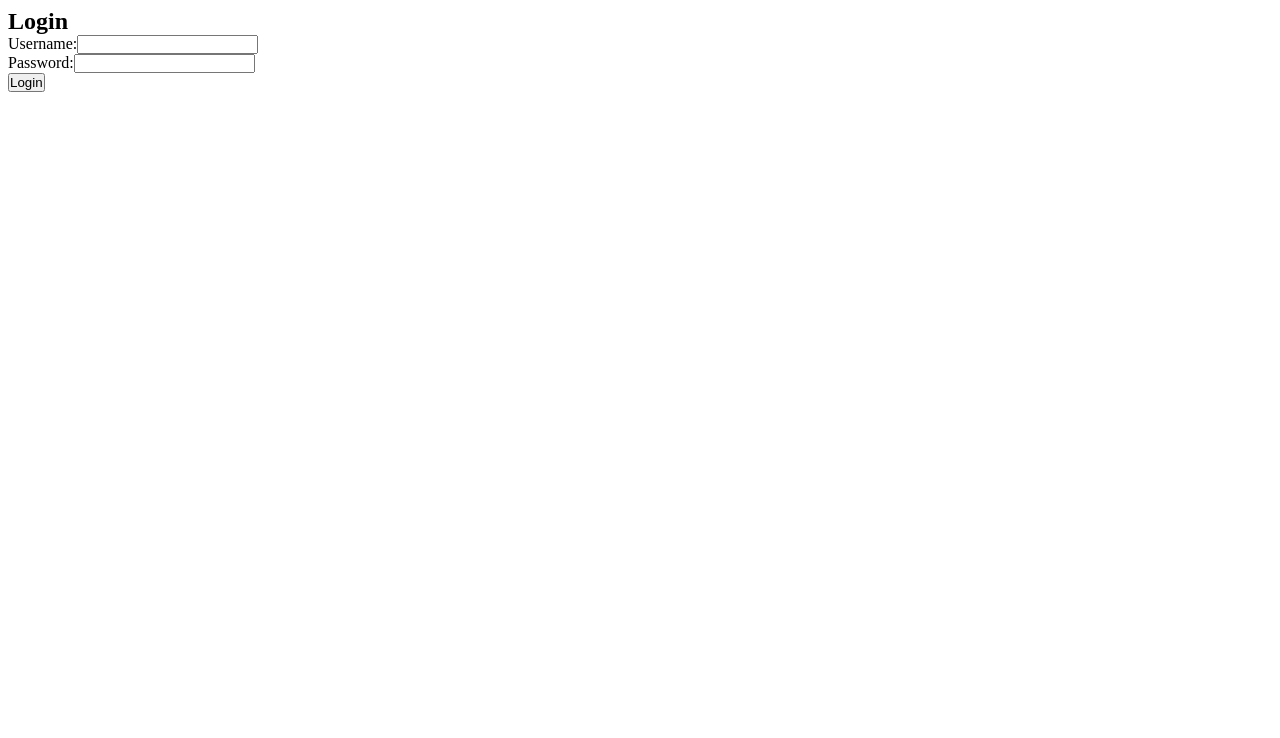
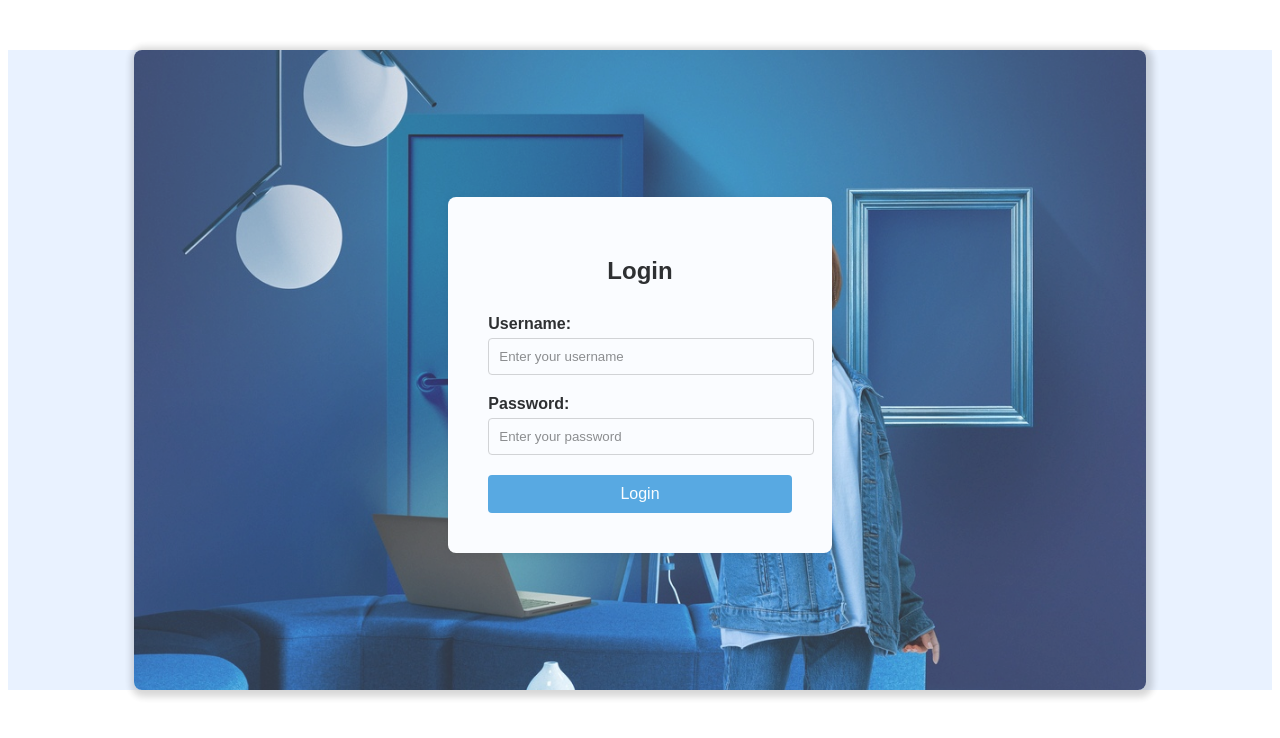
Before and after one commit to IbrahimEllouze/DarSOUSOU, an Angular app in the folder dariFront/: page /login in a window 1280 px wide. Shown: the top 738 px of the page. Built offline with nearby package versions, Linux system fonts and the light colour scheme.

Commit message:
registe and login UI

```diff
--- a/dariFront/src/app/components/login/login.component.css
+++ b/dariFront/src/app/components/login/login.component.css
@@ -1,80 +1,96 @@
-/* Base reset for smooth and modern UI */
-* {
+body {
+  font-family: Arial, sans-serif;
+  background-color:rgb(233, 242, 255);
   margin: 0;
   padding: 0;
-    box-sizing: border-box;
 }
 
-  /* Container for the login form */
-  .auth-container {
-    max-width: 400px;
-    margin: 50px auto;
-    padding: 20px;
+.login-container {
+  margin-top: 50px;
+  display: flex;
+  justify-content: center;
+  align-items: center;
+  height: 100vh;
+}
+
+.login-wrapper {
+  margin-top: -150px;
   background-color: #fff;
   border-radius: 8px;
-    box-shadow: 0 4px 8px rgba(0, 0, 0, 0.1);
-    overflow: hidden;
+  box-shadow: 0 2px 8px rgba(0, 0, 0, 0.1);
+  padding: 40px;
+  width: 30%;
 }
 
-  .auth-title {
-    font-size: 24px;
-    font-weight: 600;
-    margin-bottom: 20px;
+.login-form h2 {
   text-align: center;
-    color: #333;
+  margin-bottom: 30px;
 }
 
-  /* Form styling */
-  .auth-form {
-    display: flex;
-    flex-direction: column;
+.form-group {
+  margin-bottom: 20px;
 }
 
-  .auth-form-group {
-    margin-bottom: 15px;
+.form-group label {
+  display: block;
+  font-weight: bold;
+  margin-bottom: 5px;
 }
 
-  .auth-form-group label {
-    display: block;
-    font-weight: 500;
-    margin-bottom: 8px;
-    color: #555;
+.form-group input {
+  width: 100%;
+  padding: 10px;
+  border: 1px solid #ccc;
+  border-radius: 4px;
 }
 
-  .auth-input {
+.btn {
+  display: block;
   width: 100%;
   padding: 10px;
-    border: 1px solid #ddd;
+  font-size: 16px;
   border-radius: 4px;
-    font-size: 16px;
-    transition: border-color 0.3s ease-in-out;
+  cursor: pointer;
 }
 
-  .auth-input:focus {
-    border-color: #007bff;
-    outline: none;
+.btn-primary {
+  background-color: #3498DB;
+  color: #fff;
+  border: none;
 }
 
-  /* Button styling */
-  .auth-btn {
-    padding: 12px 20px;
+.btn-primary:hover {
   background-color: #007bff;
-    color: #fff;
-    border: none;
-    border-radius: 4px;
-    cursor: pointer;
-    font-size: 16px;
-    transition: background-color 0.3s ease-in-out;
 }
 
-  .auth-btn:hover {
-    background-color: #0056b3;
+.error {
+  color: #dc3545;
+  margin-top: 10px;
 }
 
-  /* Error message styling */
-  .auth-error {
-    color: red;
-    font-size: 14px;
-    text-align: center;
-    margin-top: 10px;
+.login-image {
+  width: 50%;
+  border-radius: 8px;
+  display: flex;
+  justify-content: center;
+  align-items: center;
 }
+/* assets/styles/style.css */
+.background-container {
+  width: 80%;
+  /*margin-top: 50px;*/
+  margin-left: 10%;
+  box-shadow: 2px 2px 7px 5px rgba(0, 0, 0, 0.2);
+  border-radius: 8px;
+  height: 80vh; /* Full viewport height */
+  background-image: url('/assets/smarthome-image.jpg'); /* Relative path to the image */
+  background-size: cover; /* Makes the image cover the container */
+  background-position: center center; /* Centers the image */
+  background-repeat: no-repeat; /* Prevents the image from repeating */
+  opacity: 0.8; /* Adds a bit of transparency */
+}
+
+.login-image img {
+  max-width: 100%;
+  height: 50%;
+}
--- a/dariFront/src/app/components/login/login.component.html
+++ b/dariFront/src/app/components/login/login.component.html
@@ -1,29 +1,31 @@
+<!DOCTYPE html>
+<html>
+<head>
+  <meta charset="UTF-8">
+  <title>Login - DaRi</title>
+  <link rel="stylesheet" href="login.component.css">
+</head>
+<body>
+  <div class="background-container">
     <div class="login-container">
+      <div class="login-wrapper">
+        <div class="login-form">
           <h2>Login</h2>
-    <form (ngSubmit)="login()">
-      <div>
+          <form>
+            <div class="form-group">
               <label for="username">Username:</label>
-        <input
-          id="username"
-          type="text"
-          [(ngModel)]="user.username"
-          name="username"
-          required
-        />
+              <input type="text" id="username" name="username" placeholder="Enter your username">
             </div>
-      <div>
+            <div class="form-group">
               <label for="password">Password:</label>
-        <input
-          id="password"
-          type="password"
-          [(ngModel)]="user.password"
-          name="password"
-          required
-        />
+              <input type="password" id="password" name="password" placeholder="Enter your password">
             </div>
-      <button type="submit">Login</button>
+            <button type="submit" class="btn btn-primary">Login</button>
           </form>
-    <div *ngIf="errorMessage" class="error">
           {{ errorMessage }}
         </div>
       </div>
+    </div>
+  </div>
+</body>
+</html>
--- a/dariFront/src/app/components/register/register.component.css
+++ b/dariFront/src/app/components/register/register.component.css
@@ -1,80 +1,82 @@
-/* Base reset for smooth and modern UI */
-* {
+body {
+  font-family: Arial, sans-serif;
+  background-color: rgb(233, 242, 255);
   margin: 0;
   padding: 0;
-    box-sizing: border-box;
 }
 
-  /* Container for the login form */
-  .auth-container {
-    max-width: 400px;
-    margin: 50px auto;
-    padding: 20px;
+.background-container {
+  width: 80%;
+  margin-left: 10%;
+  box-shadow: 2px 2px 7px 5px rgba(0, 0, 0, 0.2);
+  border-radius: 8px;
+  height: 80vh;
+  background-image: url('/assets/smarthome-image.jpg');
+  background-size: cover;
+  background-position: center center;
+  background-repeat: no-repeat;
+  opacity: 0.8;
+}
+
+.register-container {
+  margin-top: 50px;
+  display: flex;
+  justify-content: center;
+  align-items: center;
+  height: 100vh;
+}
+
+.register-wrapper {
+  margin-top: -150px;
   background-color: #fff;
   border-radius: 8px;
-    box-shadow: 0 4px 8px rgba(0, 0, 0, 0.1);
-    overflow: hidden;
+  box-shadow: 0 2px 8px rgba(0, 0, 0, 0.1);
+  padding: 40px;
+  width: 30%;
 }
 
-  .auth-title {
-    font-size: 24px;
-    font-weight: 600;
-    margin-bottom: 20px;
+.register-form h2 {
   text-align: center;
-    color: #333;
+  margin-bottom: 30px;
 }
 
-  /* Form styling */
-  .auth-form {
-    display: flex;
-    flex-direction: column;
+.form-group {
+  margin-bottom: 20px;
 }
 
-  .auth-form-group {
-    margin-bottom: 15px;
+.form-group label {
+  display: block;
+  font-weight: bold;
+  margin-bottom: 5px;
 }
 
-  .auth-form-group label {
-    display: block;
-    font-weight: 500;
-    margin-bottom: 8px;
-    color: #555;
+.form-group input {
+  width: 100%;
+  padding: 10px;
+  border: 1px solid #ccc;
+  border-radius: 4px;
 }
 
-  .auth-input {
+.btn {
+  display: block;
   width: 100%;
   padding: 10px;
-    border: 1px solid #ddd;
+  font-size: 16px;
   border-radius: 4px;
-    font-size: 16px;
-    transition: border-color 0.3s ease-in-out;
+  cursor: pointer;
 }
 
-  .auth-input:focus {
-    border-color: #007bff;
-    outline: none;
+.btn-primary {
+  background-color: #3498DB;
+  color: #fff;
+  border: none;
 }
 
-  /* Button styling */
-  .auth-btn {
-    padding: 12px 20px;
+.btn-primary:hover {
   background-color: #007bff;
-    color: #fff;
-    border: none;
-    border-radius: 4px;
-    cursor: pointer;
-    font-size: 16px;
-    transition: background-color 0.3s ease-in-out;
 }
 
-  .auth-btn:hover {
-    background-color: #0056b3;
-  }
-
-  /* Error message styling */
-  .auth-error {
-    color: red;
-    font-size: 14px;
-    text-align: center;
+.error {
+  color: #dc3545;
   margin-top: 10px;
 }
--- a/dariFront/src/app/components/register/register.component.html
+++ b/dariFront/src/app/components/register/register.component.html
@@ -1,39 +1,58 @@
+<!DOCTYPE html>
+<html>
+<head>
+  <meta charset="UTF-8">
+  <title>Register - DaRi</title>
+  <link rel="stylesheet" href="register.component.css">
+</head>
+<body>
+  <div class="background-container">
     <div class="register-container">
+      <div class="register-wrapper">
+        <div class="register-form">
           <h2>Register</h2>
           <form (ngSubmit)="register()">
-      <div>
+            <div class="form-group">
               <label for="username">Username:</label>
               <input
                 id="username"
                 type="text"
                 [(ngModel)]="user.username"
                 name="username"
+                placeholder="Enter your username"
                 required
               />
             </div>
-      <div>
+            <div class="form-group">
               <label for="email">Email:</label>
               <input
                 id="email"
                 type="email"
                 [(ngModel)]="user.email"
                 name="email"
+                placeholder="Enter your email"
                 required
               />
             </div>
-      <div>
+            <div class="form-group">
               <label for="password">Password:</label>
               <input
                 id="password"
                 type="password"
                 [(ngModel)]="user.password"
                 name="password"
+                placeholder="Enter your password"
                 required
               />
             </div>
-      <button type="submit">Register</button>
+            <button type="submit" class="btn btn-primary">Register</button>
           </form>
           <div *ngIf="errorMessage" class="error">
             {{ errorMessage }}
           </div>
         </div>
+      </div>
+    </div>
+  </div>
+</body>
+</html>
```
Also changed, not shown: dariFront/src/assets/smarthome-image.jpg (added). Lines whose indentation alone changed are shown as unchanged.
